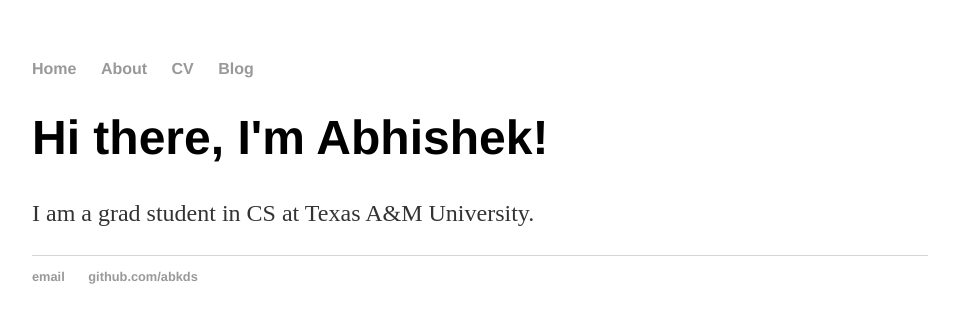
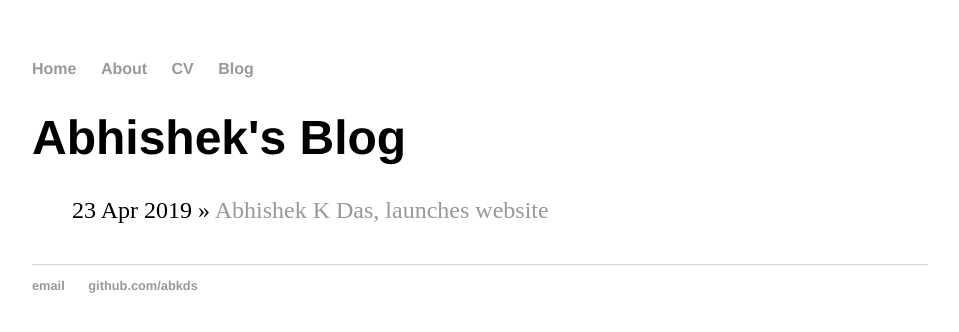
Before and after one commit to abkds/abkds.github.io, a Jekyll site: the page built from index.html, in a window 1280 px wide. Shown: the top 332 px of the page, without its empty margins (160-1119 px from the left). Built offline with Jekyll 4.4.1, drawn with Linux system fonts in a browser that asks for light colours.

Commit message:
Add: blog index

```diff
--- a/index.html
+++ b/index.html
@@ -1,8 +1,10 @@
 ---
 layout: default
-title: Abhishek K Das, CS Graduate Student
+title: Abhishek's Blog
 ---
-<div class="blurb">
-      	<h1>Hi there, I'm Abhishek!</h1>
-	<p>I am a grad student in CS at Texas A&M University.</a></p>
-</div><!-- /.blurb -->
+<h1>{{ page.title }}</h1>
+<ul class="posts">
+	{% for post in site.posts %}
+	    <li><span>{{ post.date | date_to_string }}</span> » <a href="{{ post.url }}" title="{{ post.title }}">{{ post.title }}</a></li>
+	{% endfor %}
+</ul>
```
